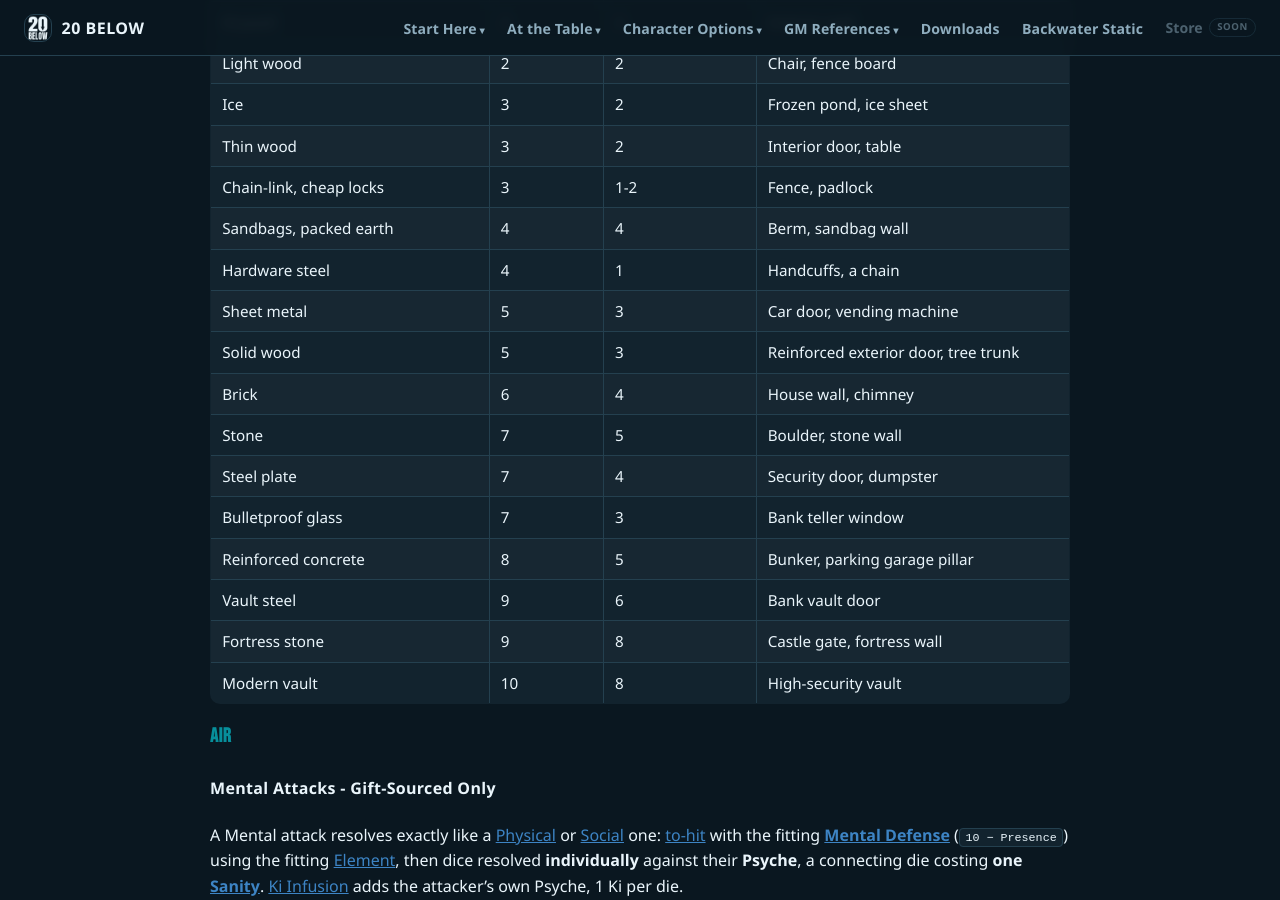
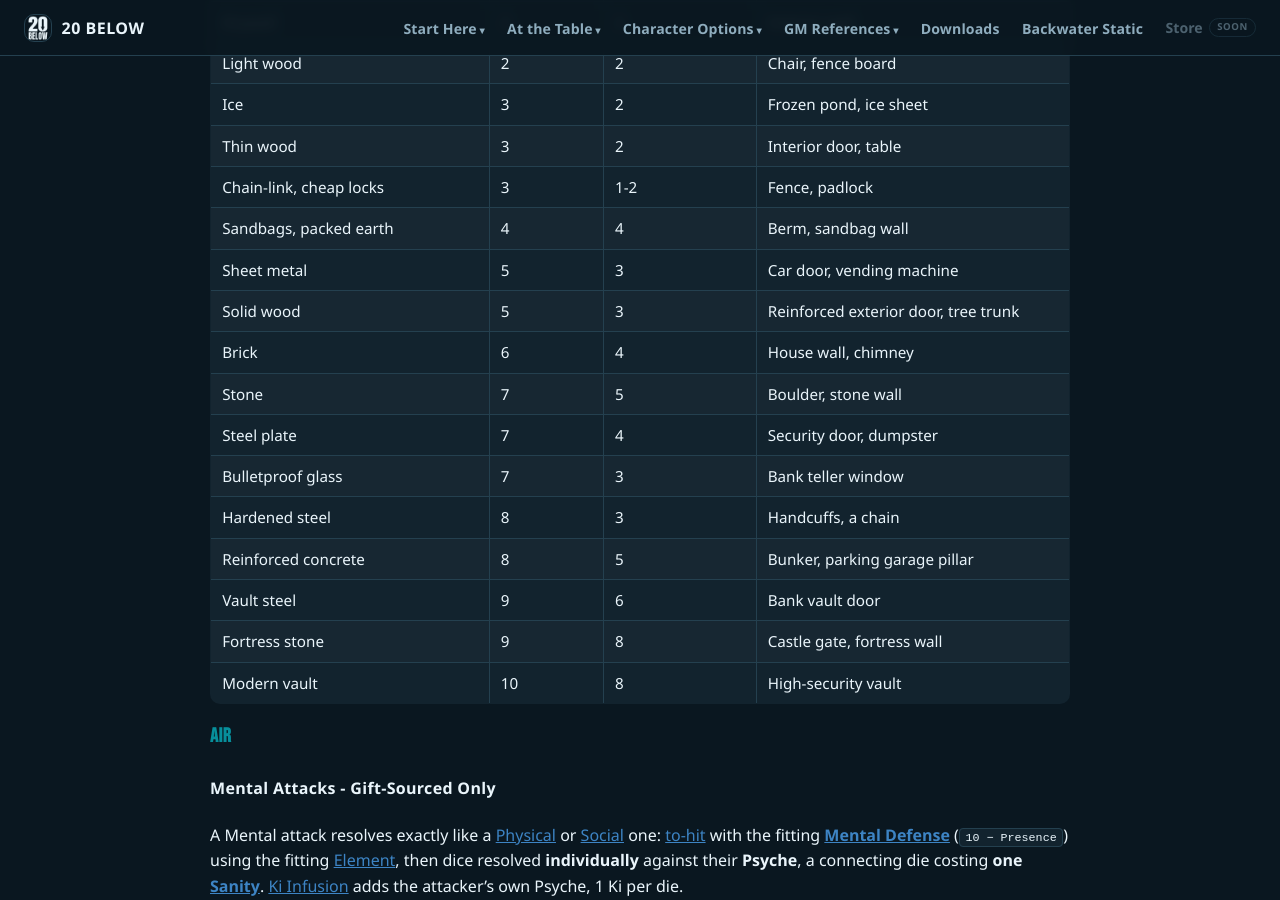
Before and after one commit to feralucce/20_Below, a Jekyll site: the page built from rules/rules.md, in a window 1280 px wide and 900 px high, scrolled down 10113 px. Built offline with Jekyll 4.4.1, drawn with Linux system fonts in a browser that asks for light colours; our own code applies the rules of GitHub Pages for plain Markdown files.

Commit message:
Rules: handcuffs and chains are Hardened steel, Hardness 8, 3 Health Levels
At Hardness 4 and 1 Health Level anyone with Potence 4 snapped them with no
roll, and an ordinary adult broke them on the first try almost every time.
Now the no-roll break takes Potence 8, and a Potence 3 adult needs about
five tries. The row is renamed from Hardware steel and moves down among the
Hardness 8 materials.

Co-Authored-By: Claude Opus 5.5 <noreply@anthropic.com>

```diff
--- a/rules/rules.md
+++ b/rules/rules.md
@@ -233,13 +233,13 @@ Living bodies have **Soak**. Items and armor have **Hardness**, on the same 0-10
 | Thin wood | 3 | 2 | Interior door, table |
 | Chain-link, cheap locks | 3 | 1-2 | Fence, padlock |
 | Sandbags, packed earth | 4 | 4 | Berm, sandbag wall |
-| Hardware steel | 4 | 1 | Handcuffs, a chain |
 | Sheet metal | 5 | 3 | Car door, vending machine |
 | Solid wood | 5 | 3 | Reinforced exterior door, tree trunk |
 | Brick | 6 | 4 | House wall, chimney |
 | Stone | 7 | 5 | Boulder, stone wall |
 | Steel plate | 7 | 4 | Security door, dumpster |
 | Bulletproof glass | 7 | 3 | Bank teller window |
+| Hardened steel | 8 | 3 | Handcuffs, a chain |
 | Reinforced concrete | 8 | 5 | Bunker, parking garage pillar |
 | Vault steel | 9 | 6 | Bank vault door |
 | Fortress stone | 9 | 8 | Castle gate, fortress wall |
```
